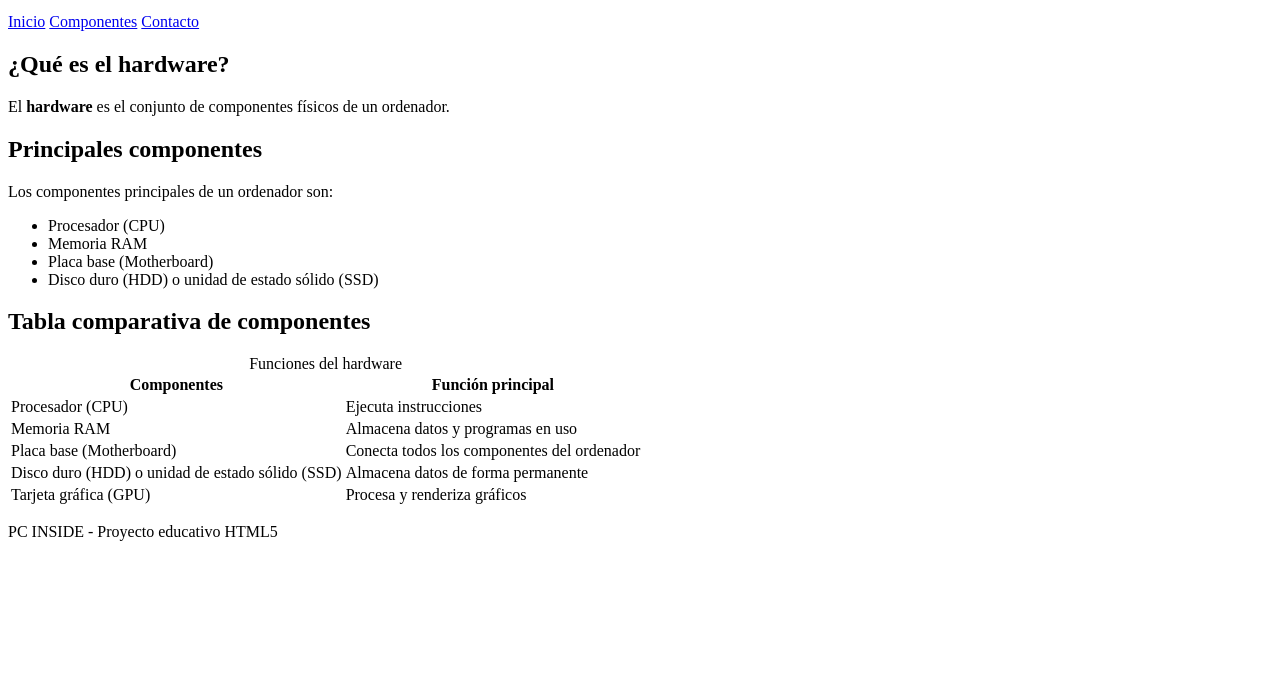
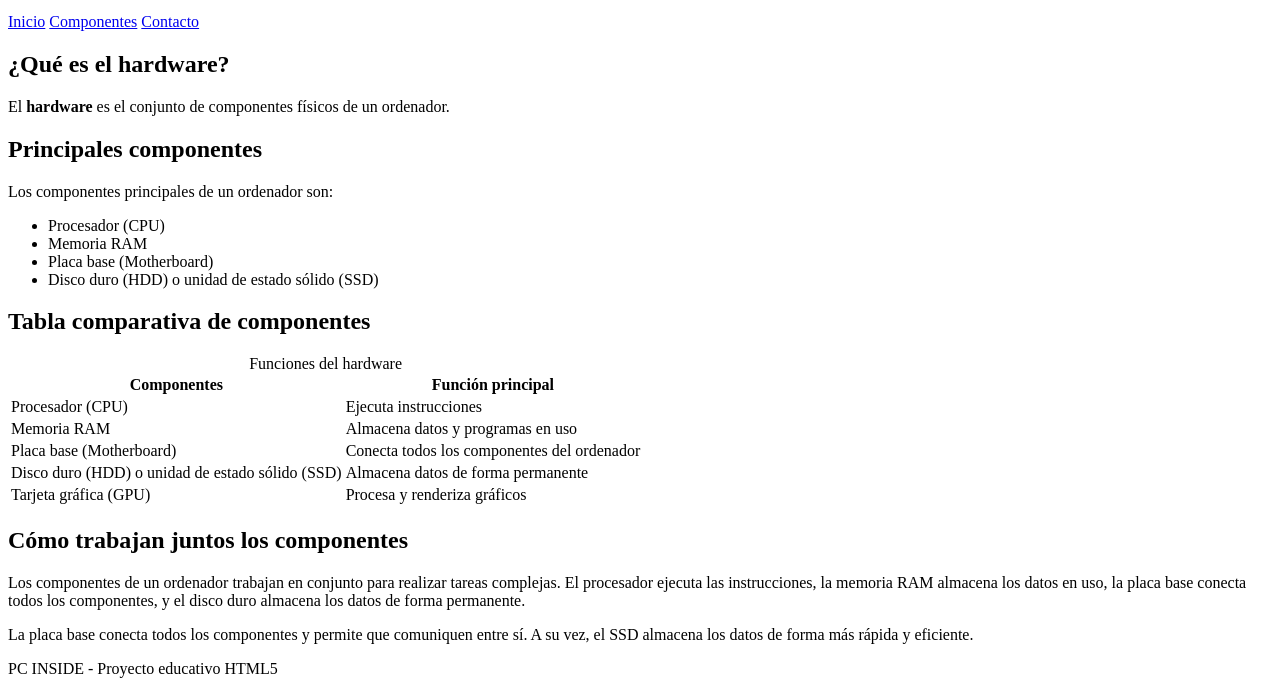
Before and after one commit to lucasgutilos-cell/PC-INSIDE, a plain HTML site: page componentes.html in a window 1280 px wide. Shown: the part 101-800 px from the top of the page. Drawn offline with Linux system fonts and the light colour scheme.

Commit message:
Añadida sección sobre el funcionamiento de los componentes

```diff
--- a/componentes.html
+++ b/componentes.html
@@ -59,7 +59,13 @@
                         <td>Tarjeta gráfica (GPU)</td>
                         <td>Procesa y renderiza gráficos</td>
                 </tr>
+
             </table>
+        </section>
+        <section>
+                <h2>Cómo trabajan juntos los componentes</h2>
+                <p>Los componentes de un ordenador trabajan en conjunto para realizar tareas complejas. El procesador ejecuta las instrucciones, la memoria RAM almacena los datos en uso, la placa base conecta todos los componentes, y el disco duro almacena los datos de forma permanente.</p>
+                <p>La placa base conecta todos los componentes y permite que comuniquen entre sí. A su vez, el SSD almacena los datos de forma más rápida y eficiente.</p>
         </section>
     </main>
     <footer>
```
